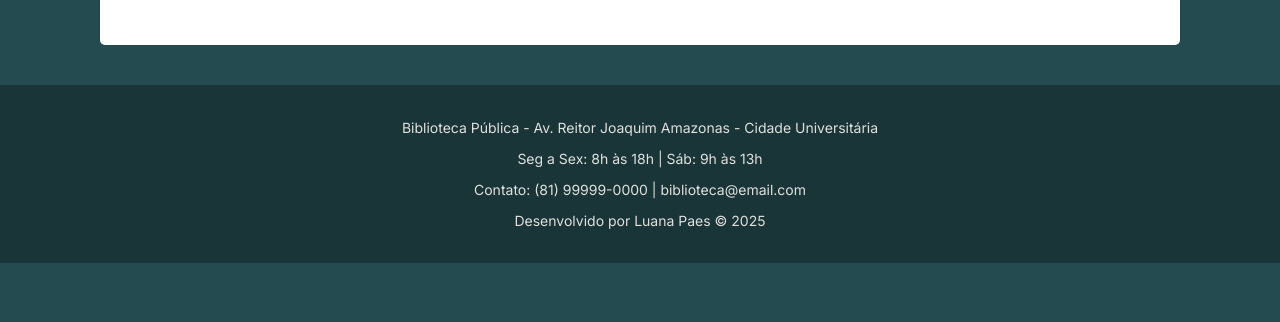
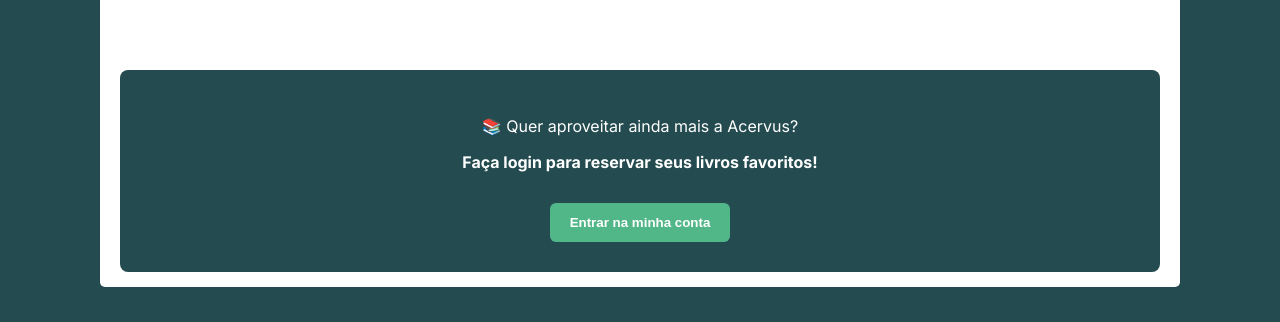
Before and after one commit to luanapaes/Acervus, an Angular app: page / in a window 1280 px wide. Shown: the part 1455-1777 px from the top of the page. Before the commit the page ends 1718 px from the top, so only its background shows below. Built offline with nearby package versions, Linux system fonts and the light colour scheme; grey boxes are pictures that could not be loaded.

Commit message:
feat: adiciona seção de login para reserva de livros no HomeComponent

```diff
--- a/src/app/pages/home/home.component.html
+++ b/src/app/pages/home/home.component.html
@@ -40,6 +40,13 @@
                 </iframe>
             </div>
 
+            <section class="login-call">
+                <p>📚 Quer aproveitar ainda mais a Acervus?</p>
+                <p><strong>Faça login para reservar seus livros favoritos!</strong></p>
+                <button routerLink="/login">Entrar na minha conta</button>
+            </section>
+
+
         </div>
     </main>
 
--- a/src/app/pages/home/home.component.scss
+++ b/src/app/pages/home/home.component.scss
@@ -55,6 +55,31 @@
                     }
                 }
             }
+
+            .login-call {
+                background-color: #244B4F;
+                color: #ffffff;
+                text-align: center;
+                padding: 30px 20px;
+                margin-top: 40px;
+                border-radius: 8px;
+
+                button {
+                    background-color: #52b788;
+                    color: white;
+                    border: none;
+                    padding: 12px 20px;
+                    margin-top: 15px;
+                    font-weight: bold;
+                    border-radius: 6px;
+                    cursor: pointer;
+                    transition: background-color 0.3s ease;
+
+                    &:hover {
+                        background-color: #40916c;
+                    }
+                }
+            }
         }
     }
 }
@@ -82,17 +107,17 @@
 }
 
 @media screen and (max-width: 768px) {
-    .info{
+    .info {
         flex-direction: column !important;
 
-        iframe{
+        iframe {
             width: auto;
         }
     }
 }
 
 @media screen and (min-width: 1024px) {
-    .info{
+    .info {
         flex-direction: column;
     }
 }
```
